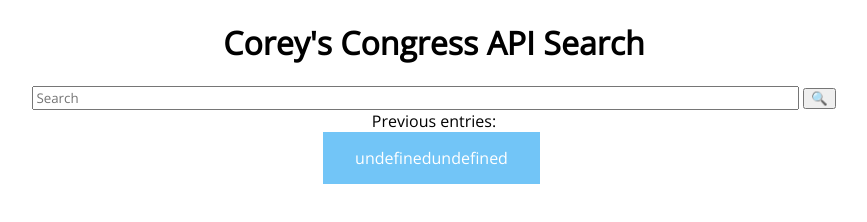
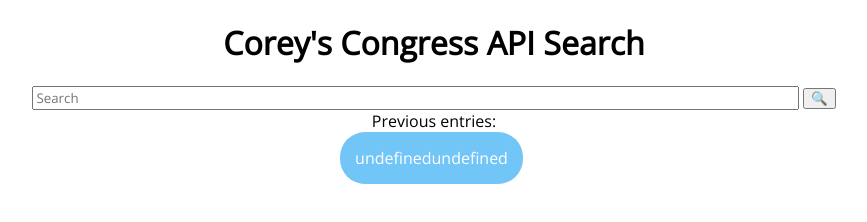
Before and after one commit to Reonin/Congress_API, a website: page index.html in a window 1280 px wide. Shown: the whole page, without its empty margins (206-1073 px from the left). Drawn offline with nearby package versions, Linux system fonts and the light colour scheme.

Commit message:
styling and profiling

```diff
--- a/css/main.css
+++ b/css/main.css
@@ -45,15 +45,16 @@ input{
 }
 
 input[type=button]{
-  background-color: #72c5f7; /* Green */
+  background-color: #72c5f7;
     border: none;
     color: white;
-    padding: 15px 32px;
+    padding: 15px 15px;
     text-align: center;
     text-decoration: none;
     display: inline-block;
     font-size: 16px;
     margin-right: 5px;
+    border-radius: 25px;
 }
 
 h1, .allThingsSearch{
--- a/js/congress.js
+++ b/js/congress.js
@@ -107,6 +107,7 @@ function buildTheGrid(myJson) {
     column4.innerHTML = newArr[i].sponsor_title + ' ' + newArr[i].sponsor_name + ' of ' + newArr[i].sponsor_state + '(' + newArr[i].sponsor_party + ')';
 
     createAHRef.setAttribute('href', newArr[i].govtrack_url);
+    createAHRef.setAttribute('target', '_blank');
     var AHrefText = document.createTextNode(newArr[i].govtrack_url);
 
     createAHRef.appendChild(AHrefText);
```
